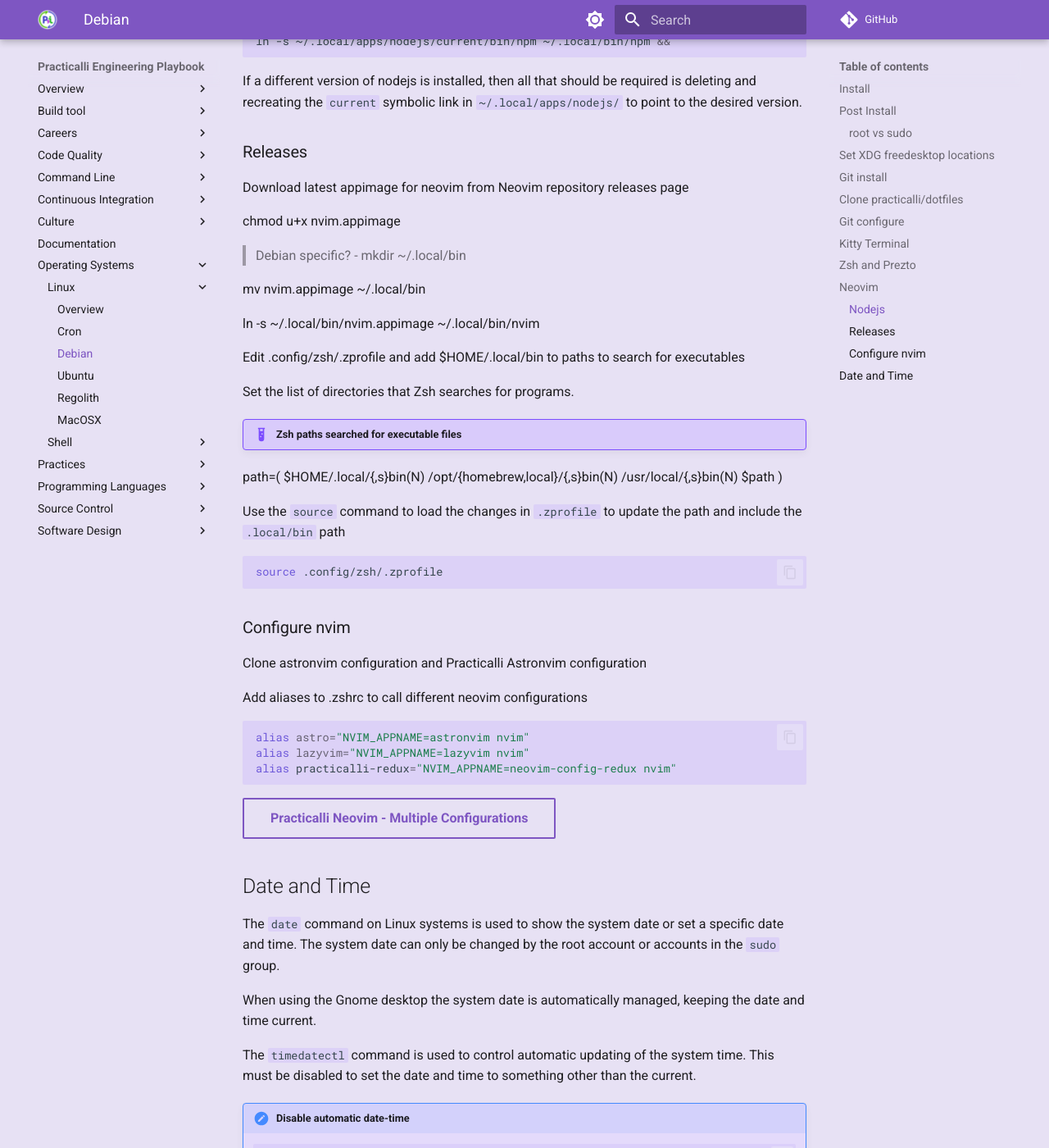
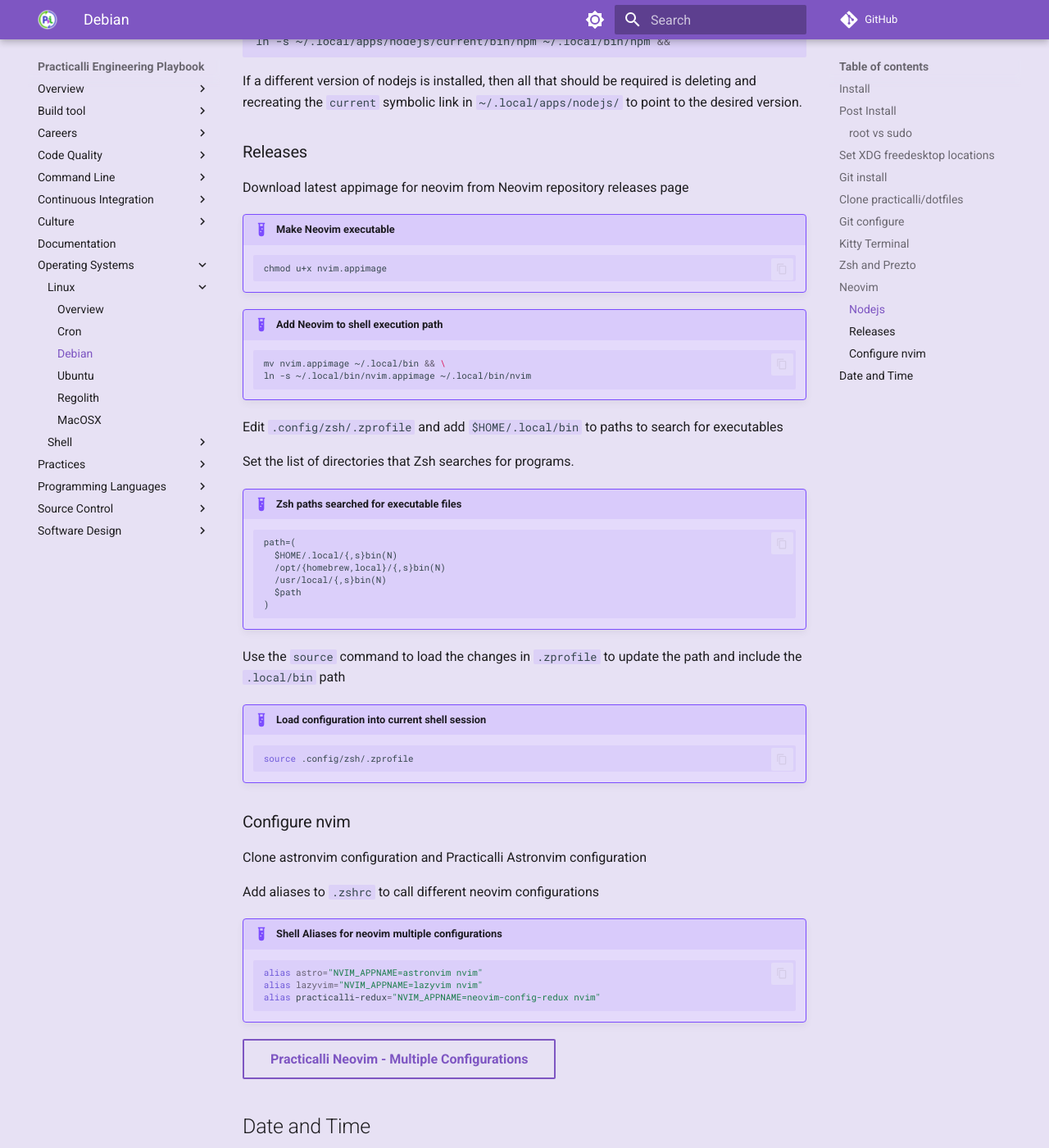
Before and after one commit to practicalli/engineering-playbook, an MkDocs documentation site: the page built from docs/os/debian-linux.md, in a window 1280 px wide and 1400 px high, scrolled down 3752 px. Shown: the whole window at 82% size. Built offline with MkDocs 1.6.1 and Material for MkDocs 9.7.7, drawn with Linux system fonts in a browser that asks for light colours; plug-ins that fetch from the network failed and are left out; comment, search, counter and statistics services are not loaded.

Commit message:
fix: code blocks in example admonitions

````diff
--- a/docs/os/debian-linux.md
+++ b/docs/os/debian-linux.md
@@ -185,45 +185,51 @@
 
 Download latest appimage for neovim from Neovim repository releases page
 
-chmod u+x nvim.appimage
+!!! EXAMPLE "Make Neovim executable"
+    ```shell
+    chmod u+x nvim.appimage
+    ```
 
-> Debian specific? - mkdir ~/.local/bin
+!!! EXAMPLE "Add Neovim to shell execution path"
+    ```shell
+    mv nvim.appimage ~/.local/bin && \
+    ln -s ~/.local/bin/nvim.appimage ~/.local/bin/nvim
+    ```
 
-mv nvim.appimage ~/.local/bin
-
-ln -s ~/.local/bin/nvim.appimage ~/.local/bin/nvim
-
-
-Edit .config/zsh/.zprofile and add $HOME/.local/bin to paths to search for executables
+Edit `.config/zsh/.zprofile` and add `$HOME/.local/bin` to paths to search for executables
 
 Set the list of directories that Zsh searches for programs.
 
 !!! EXAMPLE "Zsh paths searched for executable files"
-path=(
-  $HOME/.local/{,s}bin(N)
-  /opt/{homebrew,local}/{,s}bin(N)
-  /usr/local/{,s}bin(N)
-  $path
-)
+    ```
+    path=(
+      $HOME/.local/{,s}bin(N)
+      /opt/{homebrew,local}/{,s}bin(N)
+      /usr/local/{,s}bin(N)
+      $path
+    )
+    ```
 
 Use the `source` command to load the changes in `.zprofile` to  update the path and include the `.local/bin` path
 
-```shell
-source .config/zsh/.zprofile
-```
+!!! EXAMPLE "Load configuration into current shell session"
+    ```shell
+    source .config/zsh/.zprofile
+    ```
 
 
 ### Configure nvim
 
 Clone astronvim configuration and Practicalli Astronvim configuration
 
-Add aliases to .zshrc to call different neovim configurations
+Add aliases to `.zshrc` to call different neovim configurations
 
-```shell
-alias astro="NVIM_APPNAME=astronvim nvim"
-alias lazyvim="NVIM_APPNAME=lazyvim nvim"
-alias practicalli-redux="NVIM_APPNAME=neovim-config-redux nvim"
-```
+!!! EXAMPLE "Shell Aliases for neovim multiple configurations"
+    ```shell
+    alias astro="NVIM_APPNAME=astronvim nvim"
+    alias lazyvim="NVIM_APPNAME=lazyvim nvim"
+    alias practicalli-redux="NVIM_APPNAME=neovim-config-redux nvim"
+    ```
 
 [Practicalli Neovim - Multiple Configurations](https://practical.li/neovim/install/multiple-configurations/){target=_blank .md-button}
 
````
